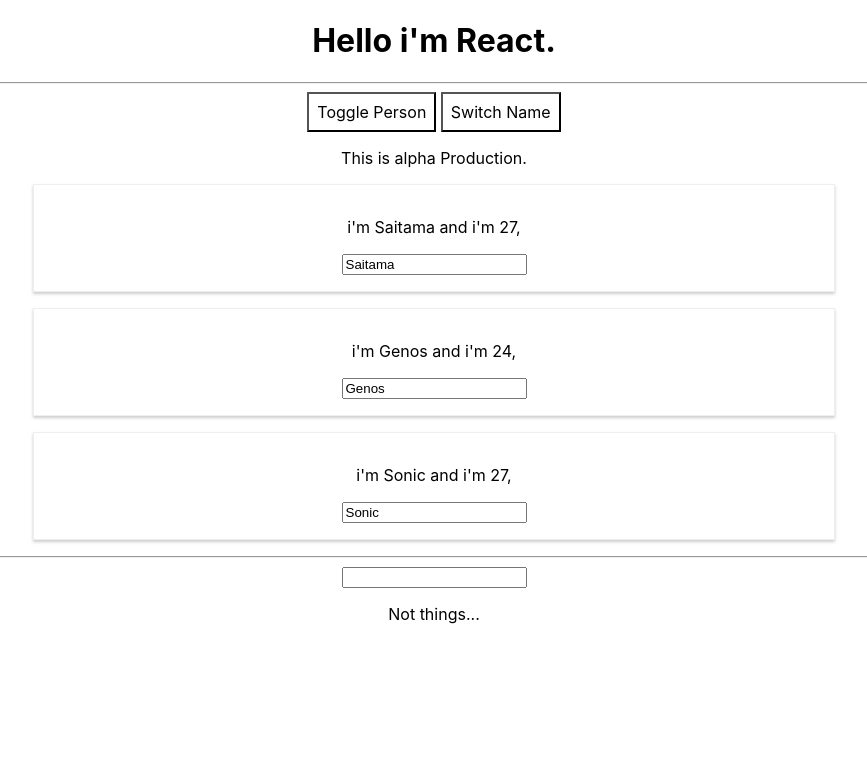
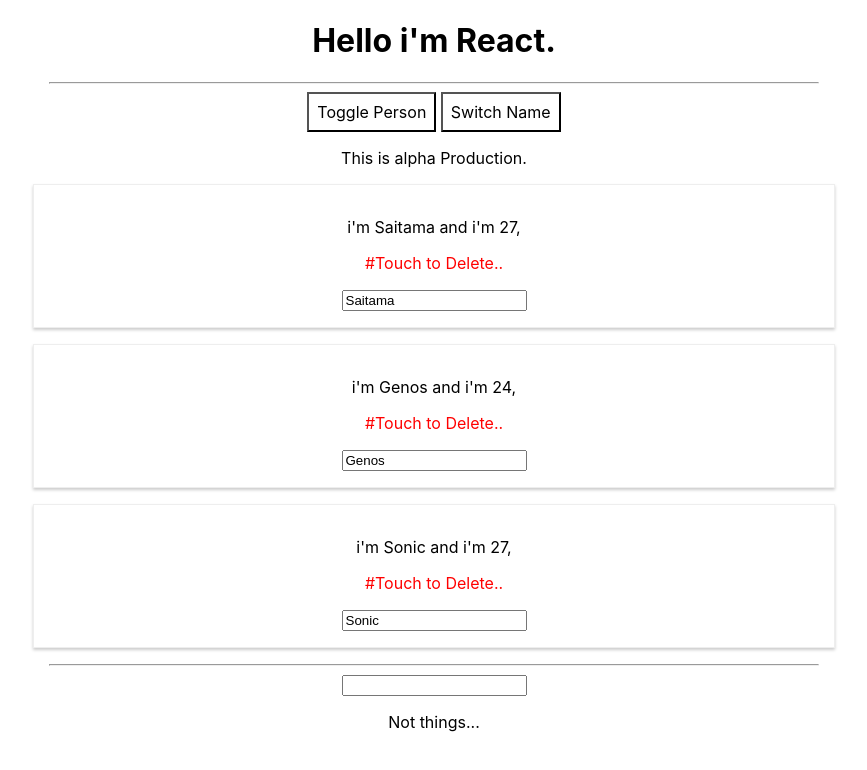
Before and after one commit to phisanurat/react-alpha-, a React (Create React App) app: page / in a window 1280 px wide. Both pictures are taken after a click on the button "Toggle Person". Shown: the top 770 px of the page, without its empty margins (206-1073 px from the left). Built offline with nearby package versions, Linux system fonts and the light colour scheme.

Commit message:
update person
show "Touch to delete." in component Person.

```diff
--- a/src/App.js
+++ b/src/App.js
@@ -100,7 +100,7 @@ class App extends Component {
         return (
             <div className="App">
                 <h1>Hello i'm React.</h1>
-                <hr style={{width: '80%'}}/>
+                <hr style={{width: '60%'}}/>
                 <button style={style}
                         onClick={this._togglePersonHandler}>Toggle Person
                 </button>
@@ -110,7 +110,7 @@ class App extends Component {
                 </button>
                 <p className={classes.join(' ')}>This is alpha Production.</p>
                 {persons}
-                <hr style={{width: '80%'}}/>
+                <hr style={{width: '60%'}}/>
                 <input type="text" onChange={this._inputChangedHandler}
                        value={this.state.userInput}
                 />
--- a/src/Person/Person.css
+++ b/src/Person/Person.css
@@ -6,3 +6,7 @@
     padding: 16px;
     text-align: center;
 }
+
+.red{
+    color: red;
+}
--- a/src/Person/Person.js
+++ b/src/Person/Person.js
@@ -2,9 +2,13 @@ import React from "react";
 import './Person.css'
 
 const person = (props) => {
+    const style = {
+        color: 'red'
+    }
+
     return (
         <div className="Person">
-            <p onClick={props.click}>i'm {props.name} and i'm {props.age}, {props.children} </p>
+            <p onClick={props.click}>i'm {props.name} and i'm {props.age}, {props.children}<p style={style}>#Touch to Delete..</p></p>
             <input type="text" onChange={props.changed} value={props.name}/>
         </div>
     );
```
